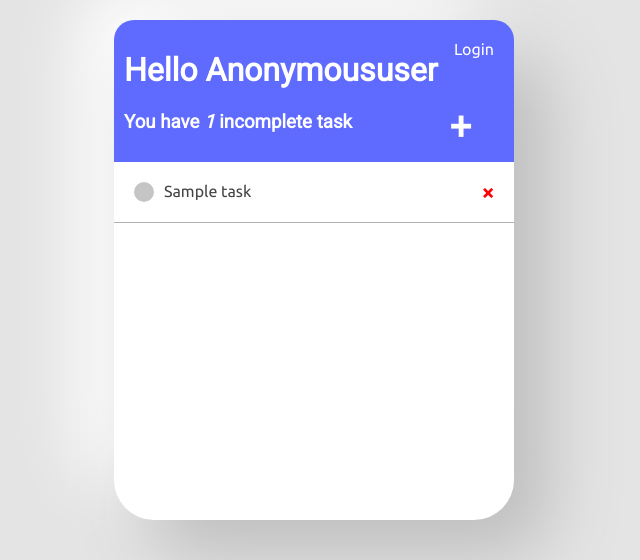
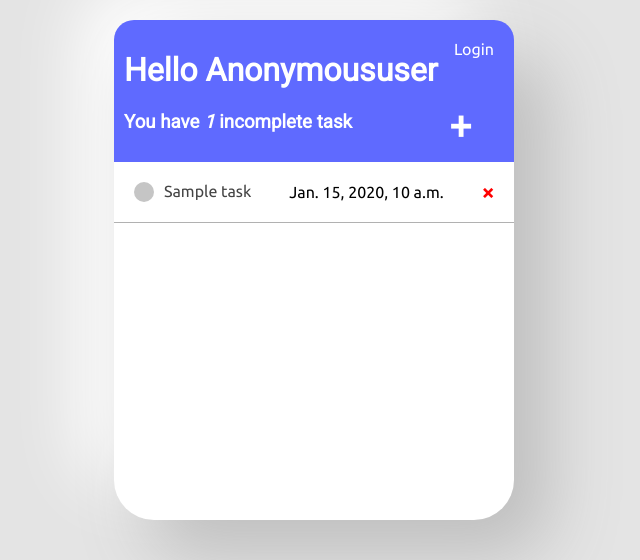
Before and after one commit to Shrimad-Bhagwat/Todo-App, a Django app: template base/templates/base/task_list.html in a window 1280 px wide. Shown: the top 560 px of the page, without its empty margins (326-966 px from the left). Run offline with Django 3.2, Linux system fonts and the light colour scheme; the template is opened without the code that fills it: most values are stand-ins (such as "Sample title", 1, 10 or a date in 2020).

Commit message:
due date added

```diff
--- a/base/models.py
+++ b/base/models.py
@@ -8,6 +8,7 @@ class Task(models.Model):
     desc = models.TextField(null=True,blank=True)
     complete = models.BooleanField(default=False)
     create = models.DateTimeField(auto_now_add=True)
+    due_date = models.DateTimeField(null=True, blank=True)
 
     def __str__(self):
         return self.title
--- a/base/templates/base/main.html
+++ b/base/templates/base/main.html
@@ -94,6 +94,7 @@
 
         .task-title {
             display: flex;
+            justify-content: flex-end;
         }
 
         .task-title a {
@@ -140,6 +141,10 @@
             width: 100%;
             padding: 0;
         }
+        .due-dt{
+           margin: 0 10px;
+           float: right;
+        }
     </style>
 </head>
 
--- a/base/templates/base/task_form.html
+++ b/base/templates/base/task_form.html
@@ -2,7 +2,7 @@
 {% block content %}
 <div class="header-bar">
 
-    <h2>Task Form</h2>
+    <h2>Add Task</h2>
     <a href="{% url 'tasks' %}" class="header-link">Go Back</a>
 </div>
 <div class="area">
@@ -12,6 +12,7 @@
     {% csrf_token %}
 
     {{form.as_p}}
+    <span>Format YYYY/MM/DD HH:MM:SS</span>
     <input type="submit" value="Submit">
 </form>
 
--- a/base/templates/base/task_list.html
+++ b/base/templates/base/task_list.html
@@ -32,12 +32,14 @@
                     <div class="task-complete-icon"></div>
                     <i><s><a href="{% url 'task-update' task.id %}">{{task}}</a></s></i>
                 </div>
+                <span class="due-dt">{{task.due_date}}</span>
                 <a href="{% url 'task-delete' task.id %}" class="delete-link">&#215; </a>
             {% else %}
                 <div class="task-title">
                     <div class="task-incomplete-icon"></div>
                     <a href="{% url 'task-update' task.id %}">{{task}}</a>
                 </div>
+                <span class="due-dt">{{task.due_date}}</span>
                 <a href="{% url 'task-delete' task.id %}" class="delete-link">&#215;</a>
             {% endif %}
         </div>
--- a/base/views.py
+++ b/base/views.py
@@ -54,7 +54,7 @@ class TaskDetail(LoginRequiredMixin, DetailView):
 
 class TaskCreate(LoginRequiredMixin, CreateView):
     model = Task
-    fields = ['title','desc','complete']
+    fields = ['title','desc','complete','due_date']
     success_url = reverse_lazy('tasks')
 
     def form_valid(self, form):
@@ -63,7 +63,7 @@ class TaskCreate(LoginRequiredMixin, CreateView):
 
 class TaskUpdate(LoginRequiredMixin, UpdateView):
     model = Task
-    fields =  ['title','desc','complete']
+    fields =  ['title','desc','complete','due_date']
     success_url = reverse_lazy('tasks')
 
 class TaskDelete(LoginRequiredMixin, DeleteView):
--- a/todo/settings.py
+++ b/todo/settings.py
@@ -24,7 +24,7 @@ BASE_DIR = Path(__file__).resolve().parent.parent
 SECRET_KEY = 'django-insecure-ev)cz9xlkilgkjr#a^doure(png0d15sk=f3s3)7ij)t$0_tzo'
 
 # SECURITY WARNING: don't run with debug turned on in production!
-DEBUG = False
+DEBUG = True
 
 ALLOWED_HOSTS = ['todo-app-8.herokuapp.com','127.0.0.1']
 
```
Also changed, not shown: base/migrations/0002_task_due_date.py (added), base/migrations/0003_alter_task_due_date.py (added), base/migrations/0004_alter_task_due_date.py (added), db.sqlite3.
